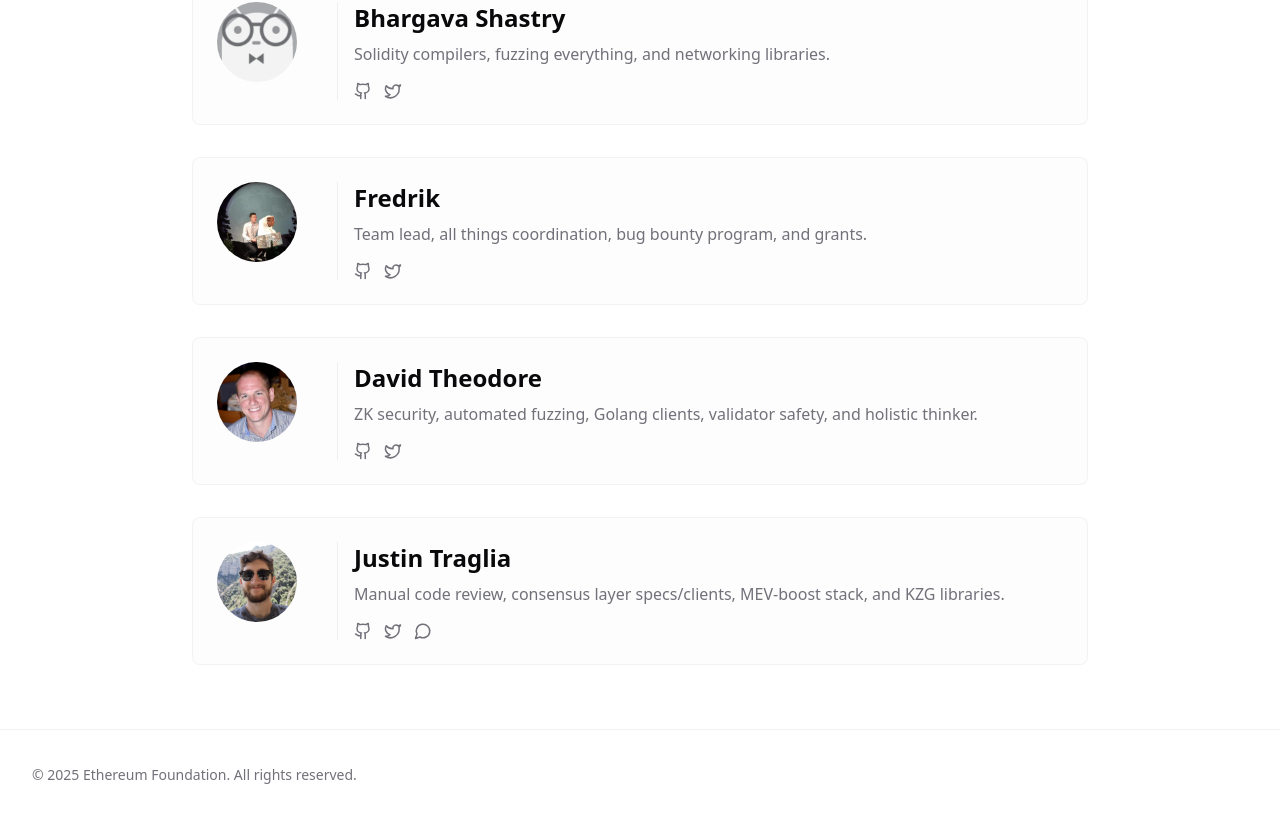
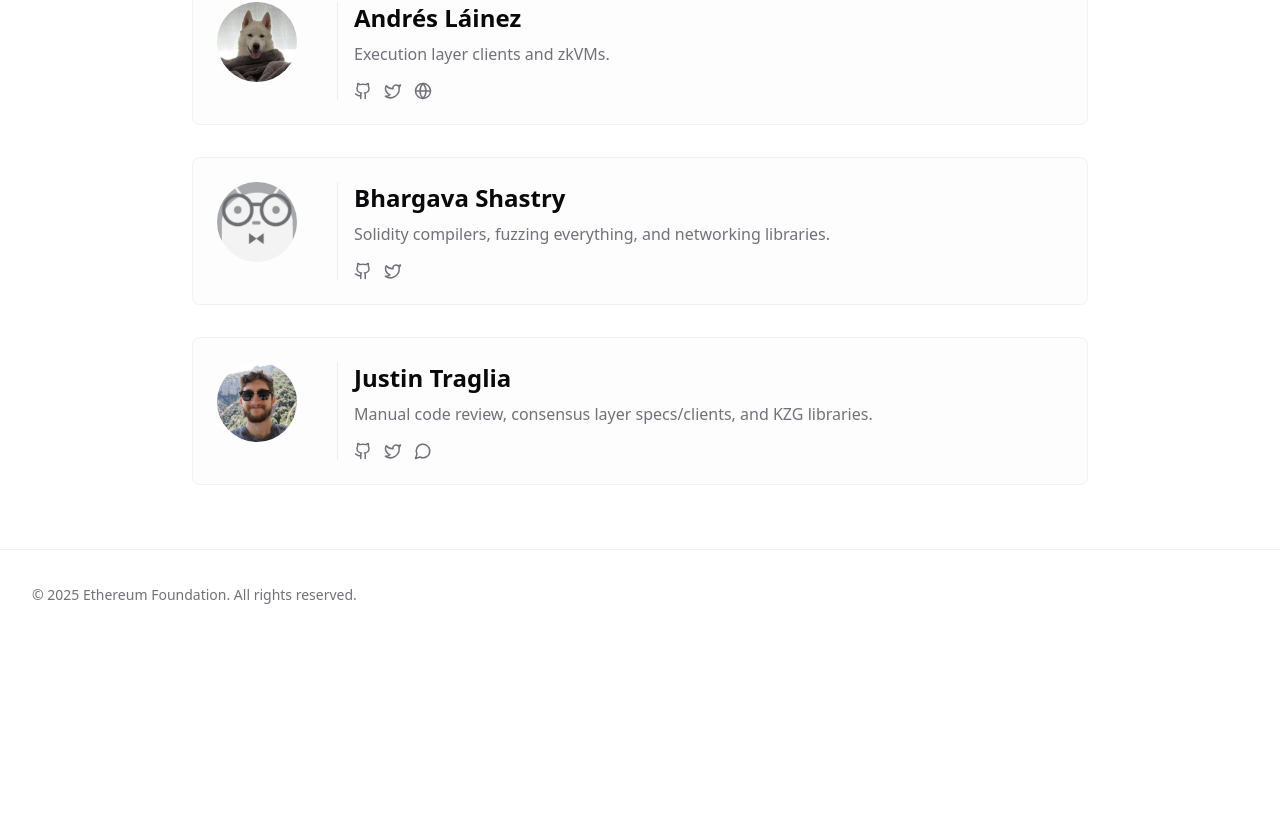
Before and after one commit to ethereum/protocol-security, a React (Vite) app: page /team in a window 1280 px wide. Shown: the part 659-1477 px from the top of the page. After the commit the page ends 1297 px from the top, so only its background shows below. Built offline with nearby package versions, Linux system fonts and the light colour scheme.

Commit message:
Refactor team members list to remove duplicates

```diff
--- a/src/pages/team.tsx
+++ b/src/pages/team.tsx
@@ -13,6 +13,13 @@ interface TeamMember {
 }
 
 const teamMembers: TeamMember[] = [
+  {
+    name: 'Fredrik',
+    description: 'Team lead, all things coordination, bug bounty program, and grants.',
+    github: 'https://github.com/fredrik0x',
+    twitter: 'https://x.com/fredrik0x',
+    image: '/images/fredrik.jpeg',
+  },
   {
     name: 'Tyler Holmes',
     description: 'Ethereum testnet bootstrapper, multiaddr libraries, kurtosis, and chaos fuzzing.',
@@ -44,22 +51,8 @@ const teamMembers: TeamMember[] = [
     image: '/images/bhargava.png',
   },
   {
-    name: 'Fredrik',
-    description: 'Team lead, all things coordination, bug bounty program, and grants.',
-    github: 'https://github.com/fredrik0x',
-    twitter: 'https://x.com/fredrik0x',
-    image: '/images/fredrik.jpeg',
-  },
-  {
-    name: 'David Theodore',
-    description: 'ZK security, automated fuzzing, Golang clients, validator safety, and holistic thinker.',
-    github: 'https://github.com/infosecual',
-    twitter: 'https://x.com/infosecual',
-    image: '/images/david.jpeg',
-  },
-  {
     name: 'Justin Traglia',
-    description: 'Manual code review, consensus layer specs/clients, MEV-boost stack, and KZG libraries.',
+    description: 'Manual code review, consensus layer specs/clients, and KZG libraries.',
     github: 'https://github.com/jtraglia',
     twitter: 'https://x.com/JustinTraglia',
     signal: 'https://signal.me/#eu/nFqTWX1iPknqfQa93CuYl6iLjGyKylI3gTPq__SeNTkhGd3w1TBFZ5cwoRH7hFzI',
```
